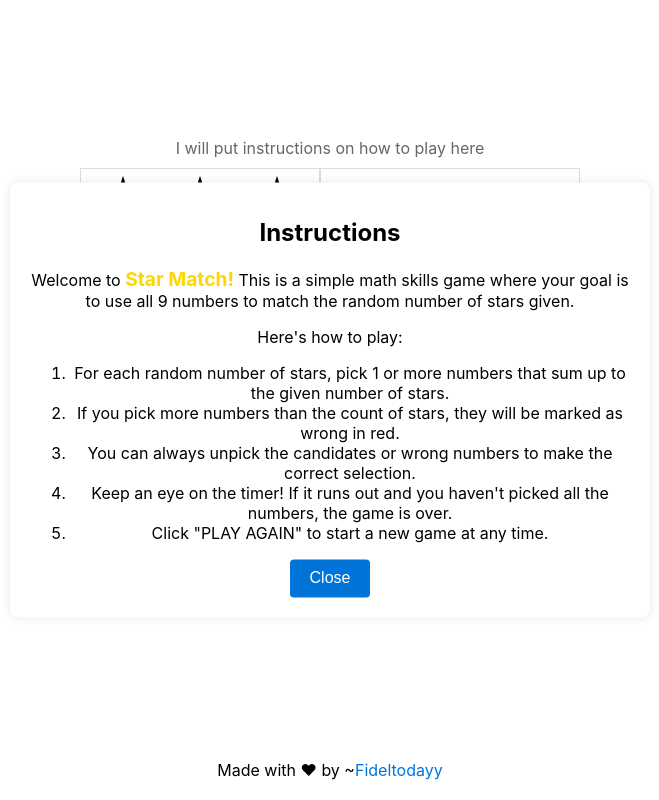
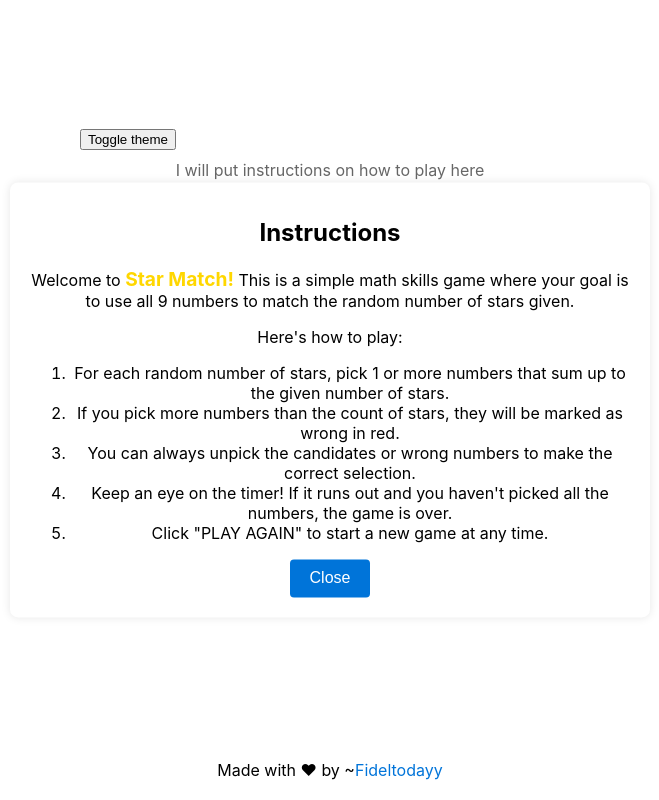
Before and after one commit to Fideltodayy/star-match, a React (Create React App) app: page / in a window 1280 px wide. Shown: the whole page, without its empty margins (310-969 px from the left). Built offline with nearby package versions, Linux system fonts and the light colour scheme.

Commit message:
Successfully added dark mode using context API

```diff
--- a/src/App.css
+++ b/src/App.css
@@ -38,6 +38,10 @@ body {
 @media screen and (max-width: 600px) {
   .body {
     display: block;
+  }
+  .dark {
+    background-color: #333;
+    color: #fff;
   }
 
   .left,
--- a/src/App.js
+++ b/src/App.js
@@ -5,6 +5,7 @@ import PlayNumber from "./features/playNumber";
 import StarDisplay from "./features/starDisplay";
 import utils from "./features/utils";
 import PlayAgain from "./features/playAgain";
+import { useTheme } from "./context/themeContext";
 
 function StarMatch(props) {
   const [showModal, setShowModal] = useState(true);
@@ -59,10 +60,15 @@ function StarMatch(props) {
     }
   };
 
+  const { theme, toggleTheme } = useTheme();
+
   return (
     <>
       {showModal && <Modal showModal={showModal} setShowModal={setShowModal} />}
-      <div className={`game ${showModal ? "modal-open" : ""}`}>
+      <div className={`game ${theme} ${showModal ? "modal-open" : ""}`}>
+        <button className={`App ${theme}`} onClick={toggleTheme}>
+          Toggle theme
+        </button>
         {/* I will give instructions to the game by a modal that will contain all the instructions for playing the game and provide a more detailed understanding of the game */}
         <div className="help">I will put instructions on how to play here</div>
         <div className="body">
--- /dev/null
+++ b/src/context/themeContext.js
@@ -0,0 +1,28 @@
+import React, { createContext, useState, useContext } from "react";
+
+const ThemeContext = createContext();
+
+export const ThemeProvider = ({ children }) => {
+  //setting the initial theme or color values
+  const [theme, setTheme] = useState("light");
+
+  // Function to update the context and re-render any components that use the theme.
+  const toggleTheme = () => {
+    setTheme((prevState) => (prevState === "dark" ? "light" : "dark"));
+    console.log(theme);
+  };
+
+  return (
+    <ThemeContext.Provider value={{ theme, toggleTheme }}>
+      {children}
+    </ThemeContext.Provider>
+  );
+};
+
+export const useTheme = () => {
+  const context = useContext(ThemeContext);
+  if (!context) {
+    throw new Error("UseTheme must be used within a ThemeProvider");
+  }
+  return context;
+};
--- a/src/index.js
+++ b/src/index.js
@@ -3,11 +3,14 @@ import ReactDOM from "react-dom/client";
 import "./index.css";
 import App from "./App";
 import reportWebVitals from "./reportWebVitals";
+import { ThemeProvider } from "./context/themeContext";
 
 const root = ReactDOM.createRoot(document.getElementById("root"));
 root.render(
   <React.StrictMode>
-    <App />
+    <ThemeProvider>
+      <App />
+    </ThemeProvider>
   </React.StrictMode>
 );
 
```
